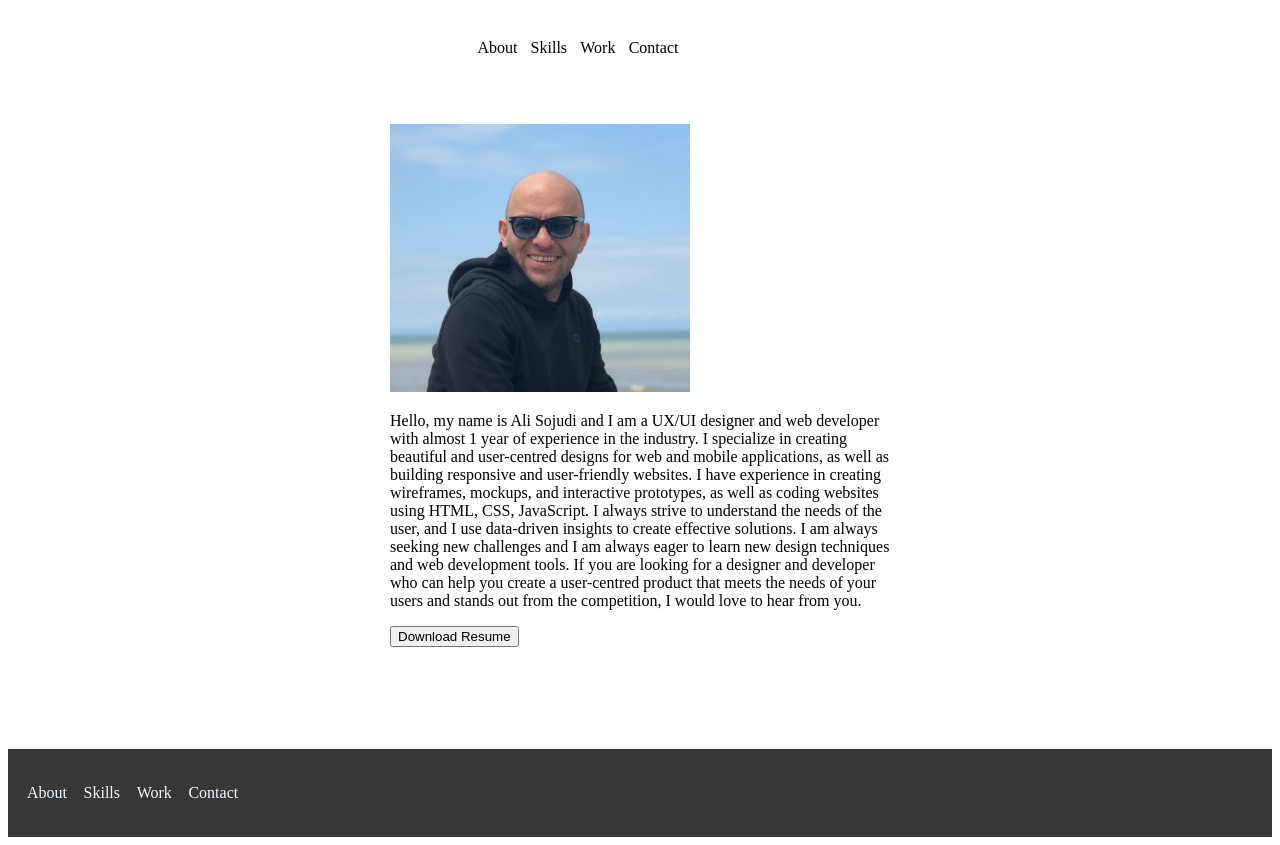
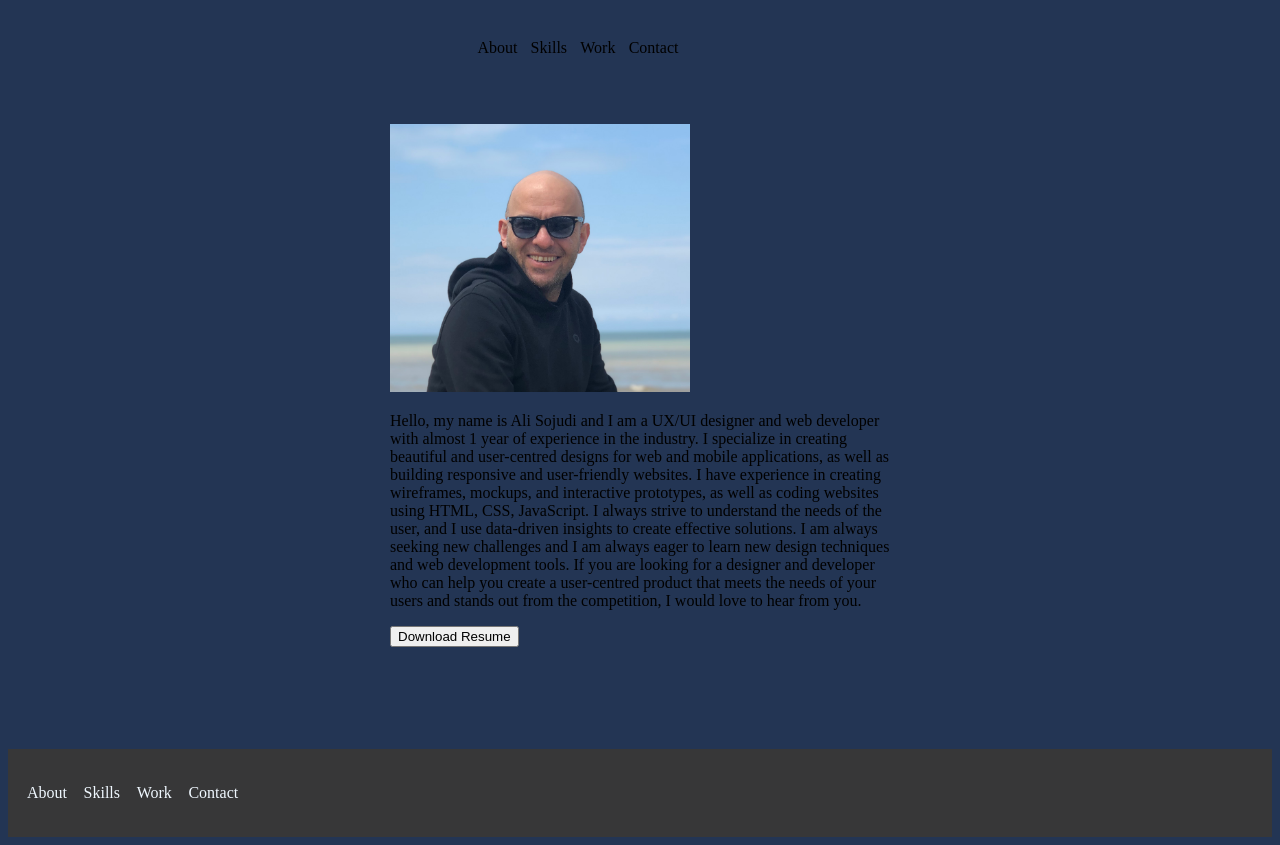
Before and after one commit to suji69/UX_UI_HW_17, a plain HTML site: page index.html in a window 1280 px wide. Shown: the part 82-927 px from the top of the page. Drawn offline with Linux system fonts and the light colour scheme.

Commit message:
Update style.css

```diff
--- a/CSS/style.css
+++ b/CSS/style.css
@@ -1,3 +1,5 @@
+body {background-color:#233554;
+    ;}
 .inline-block {
     display: inline-block;
     vertical-align: top;
@@ -10,6 +12,8 @@ padding: 1%;
 nav{
     width: 73%;
     padding: 1%;
+    background-color:  #233554;
+    ;
 
 }
 ul{
```
